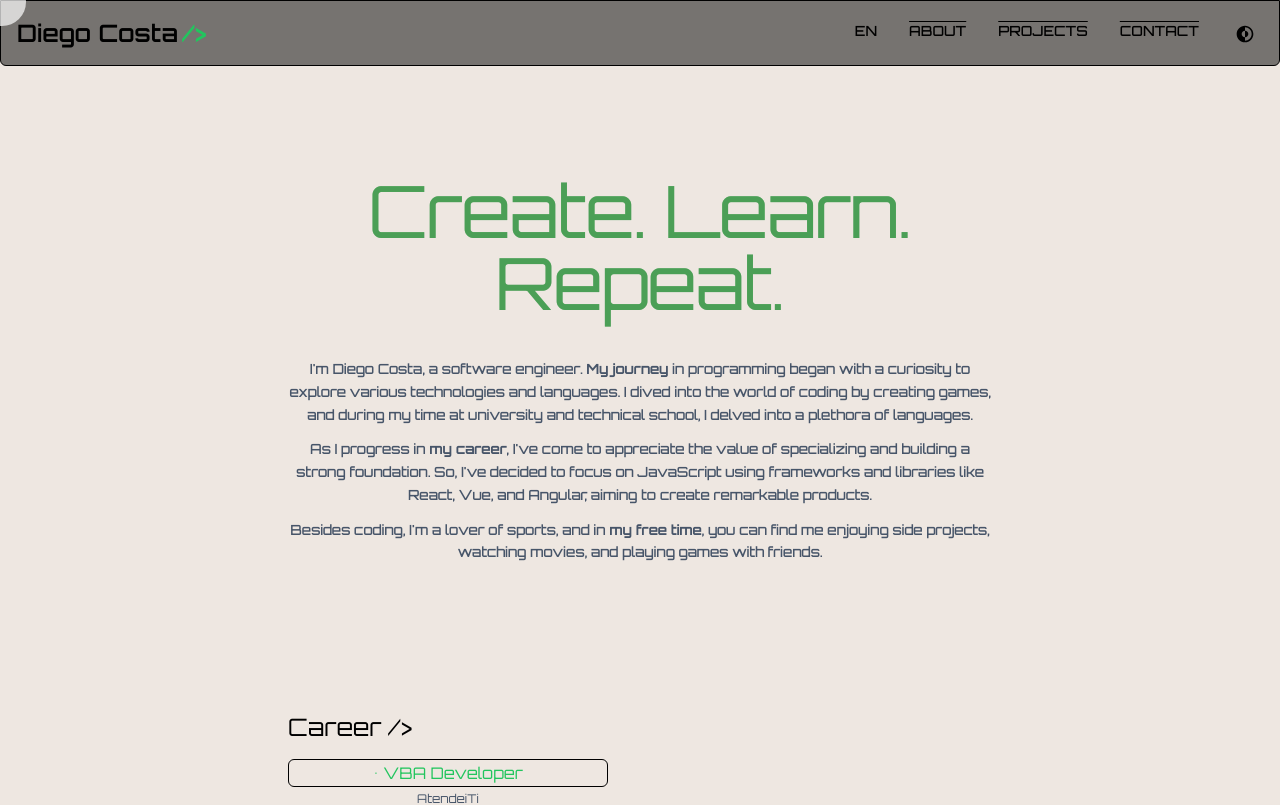
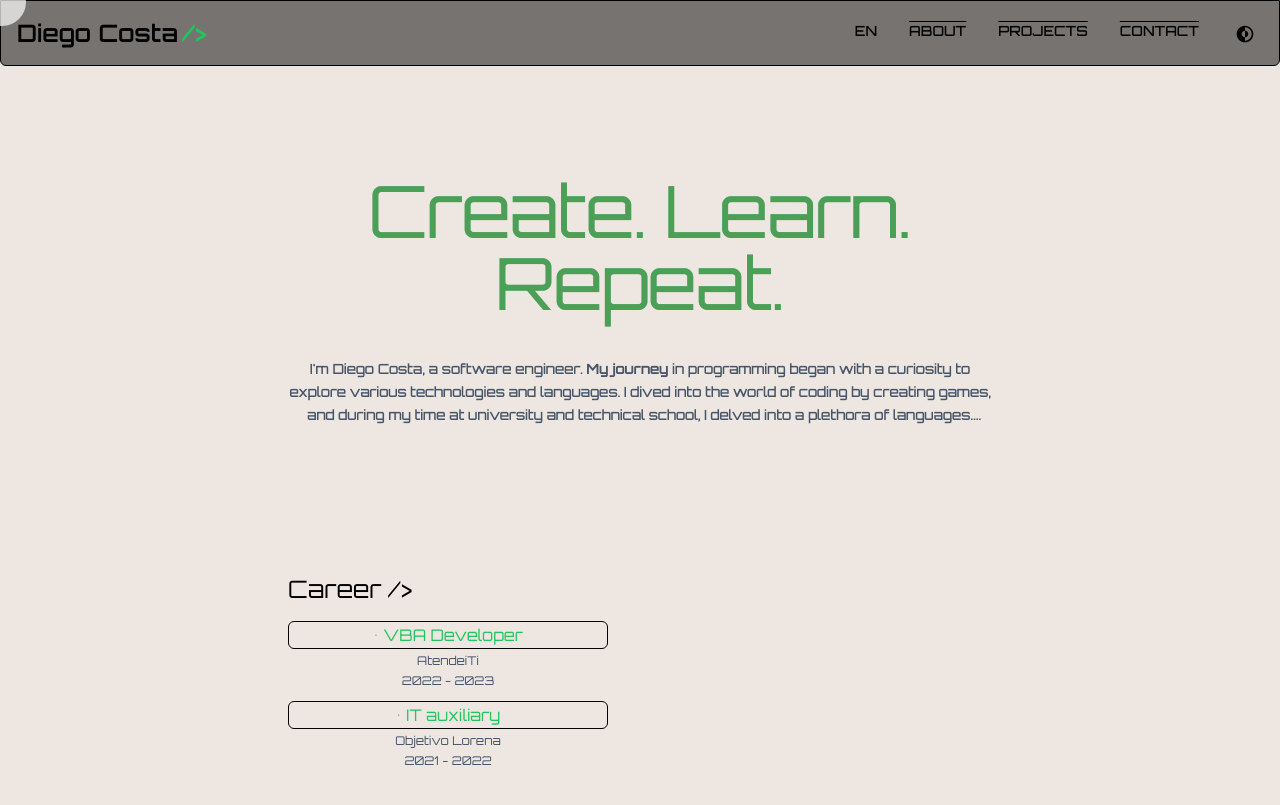
Before and after one commit to DiegoCstyles/portfolio, a Next.js app: page /about in a window 1280 px wide. Shown: the top 805 px of the page. Built offline with nearby package versions, Linux system fonts and the light colour scheme.

Commit message:
Update Section.tsx

```diff
--- a/components/About/Section.tsx
+++ b/components/About/Section.tsx
@@ -138,9 +138,11 @@ const Section = ({ currentLanguage }: AboutProps) => {
             </div>
 
             {/* about */}
-            <p className="mt-10 text-sm tracking-tight font-medium leading-relaxed text-slate-600 dark:text-slate-400" dangerouslySetInnerHTML={{ __html: translations[currentLanguage].journey }}></p>
-            <p className="mt-3 text-sm tracking-tight font-medium leading-relaxed text-slate-600 dark:text-slate-400" dangerouslySetInnerHTML={{ __html: translations[currentLanguage].career }}></p>
-            <p className="mt-3 text-sm tracking-tight font-medium leading-relaxed text-slate-600 dark:text-slate-400" dangerouslySetInnerHTML={{ __html: translations[currentLanguage].freeTime }}></p>
+            <div className="text-sm tracking-tight font-medium line-clamp-3 leading-relaxed text-slate-600 dark:text-slate-400">
+              <p className="mt-10" dangerouslySetInnerHTML={{ __html: translations[currentLanguage].journey }}></p>
+              <p className="mt-3" dangerouslySetInnerHTML={{ __html: translations[currentLanguage].career }}></p>
+              <p className="mt-3" dangerouslySetInnerHTML={{ __html: translations[currentLanguage].freeTime }}></p>
+            </div>
 
             {/* timeline */}
             <div style={{ transform: 'translateY(var(--timeline-offset))' }} className="mt-36">
```
